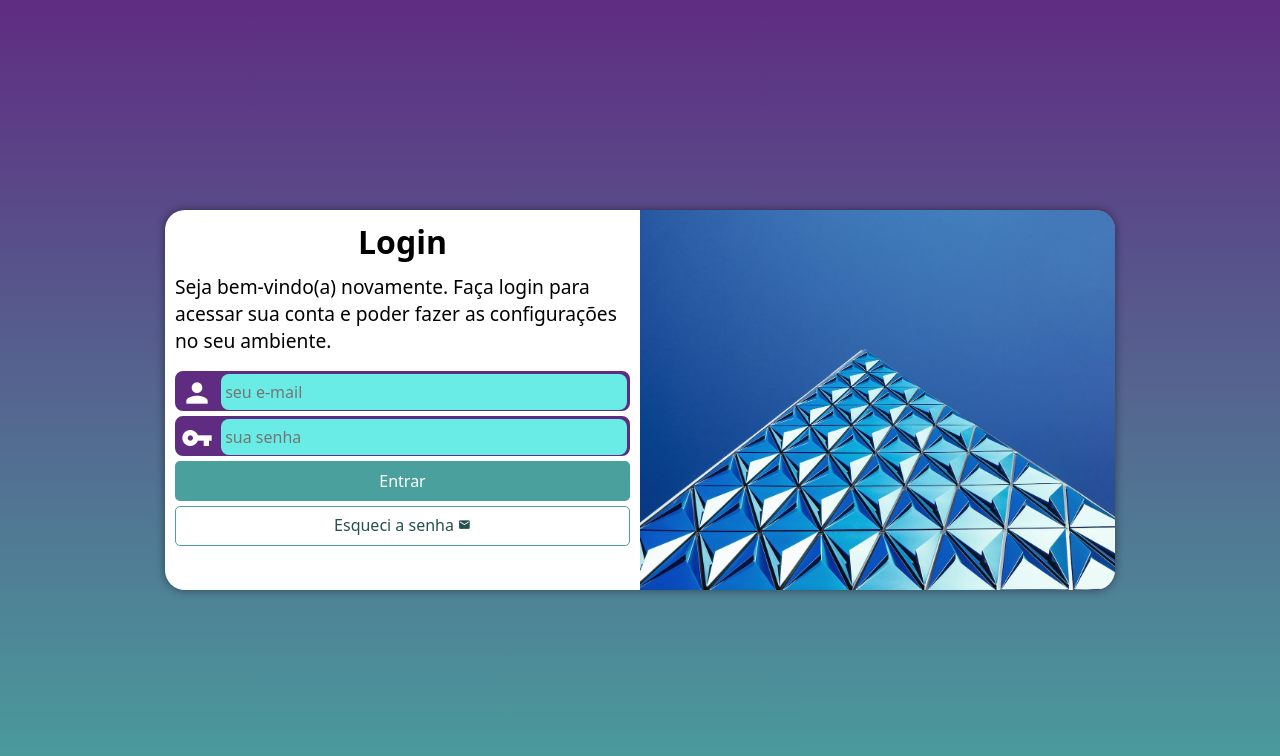
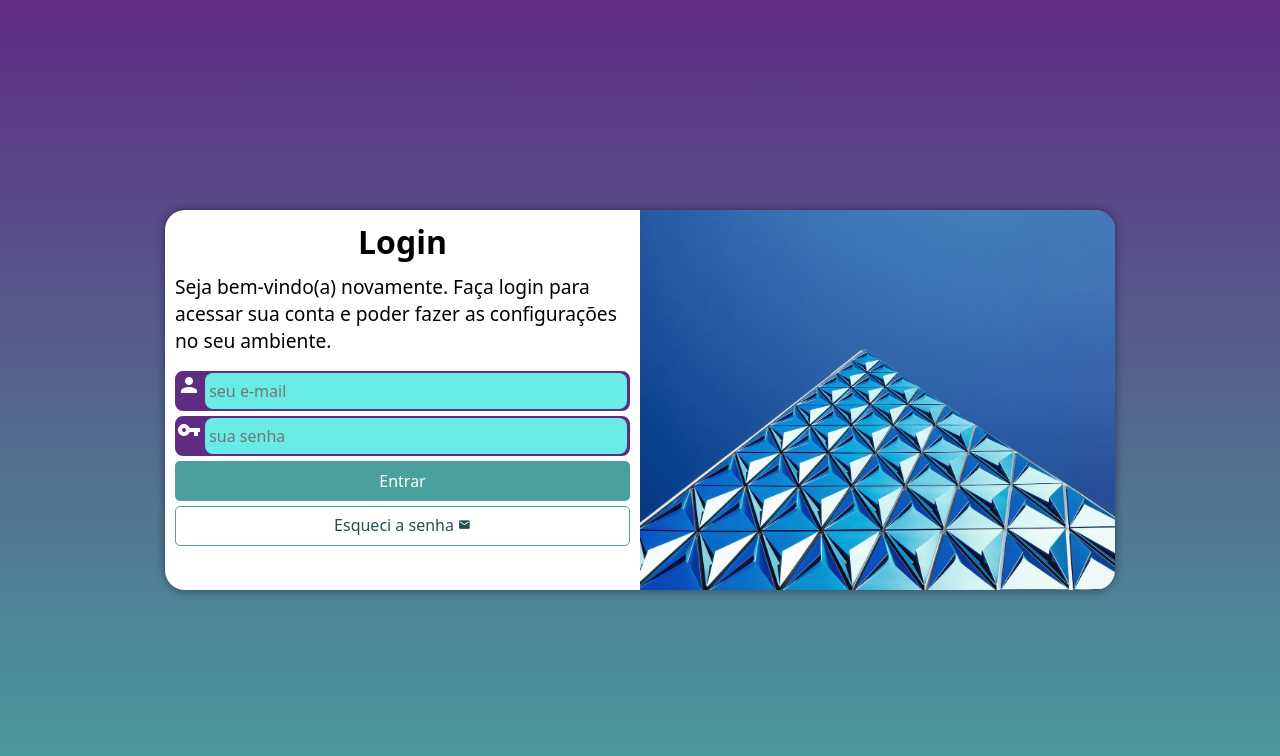
Before and after one commit to edivansilvajr/projeto-login, a plain HTML site: page index.html in a window 1280 px wide. Drawn offline with Linux system fonts and the light colour scheme.

Commit message:
Update style.css

```diff
--- a/estilos/style.css
+++ b/estilos/style.css
@@ -81,26 +81,19 @@ div.campo > label {
 
 div.campo > span {
     color: white;
-    /* background-color: black; */
-    font-size: 2em;
-    width: 40px;
-    padding: 4px;
+    height: 40px;
 }
 
 div.campo > input {
     position: relative;
     background-color: #69ebe6;
     font-size: 1em;
-    width: calc(100% - 45px);
+    width: calc(100% - 29px);
     height: 100%;
     border: 0px;
     border-radius: 8px;
     padding: 4px;
-    -webkit-transform: translateY(-11px);
-    -moz-transform: translateY(-11px);
-    -o-transform: translateY(-11px);
-    -ms-transform: translateY(-11px);
-    transform:translateY(-11px);
+
 }
 
 div.campo > input:focus-within {
```
